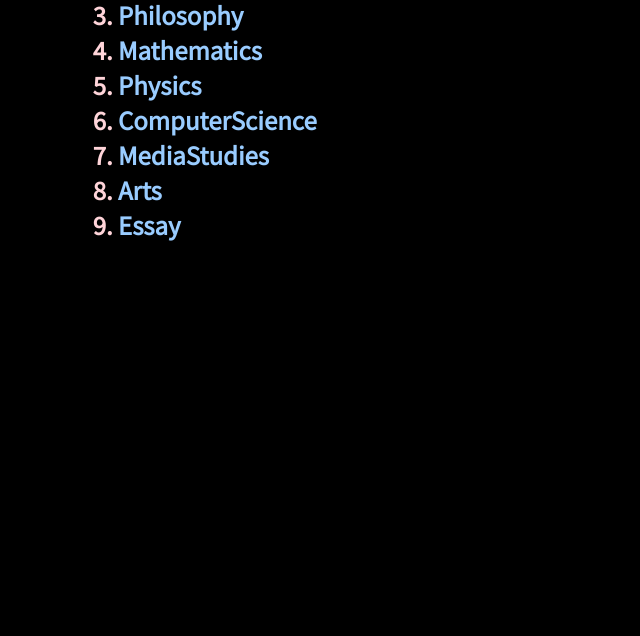
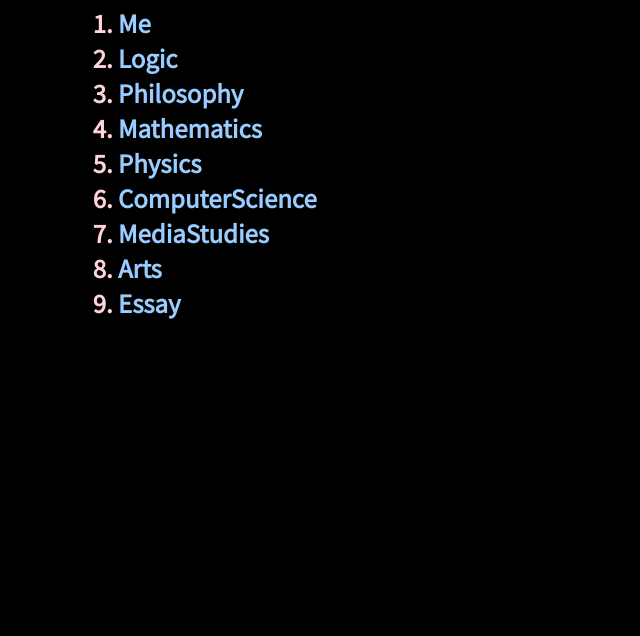
Before and after one commit to SUNBEAMktw/ParaeKim, a plain HTML site: page index.html in a window 1280 px wide. Shown: the part 164-800 px from the top of the page, without its empty margins (0-640 px from the left). Drawn offline with Linux system fonts and the light colour scheme.

Commit message:
Update style.css

```diff
--- a/style.css
+++ b/style.css
@@ -5,8 +5,7 @@ body{
   background-color: black;
   color: rgb(255, 212, 217);
   font-family: 'Noto Sans KR', sans-serif;
-  padding-left:70px;
-  padding-right:70px;
+  padding: 70px;
 }
 #svgelem {
    margin-left:auto;
```
